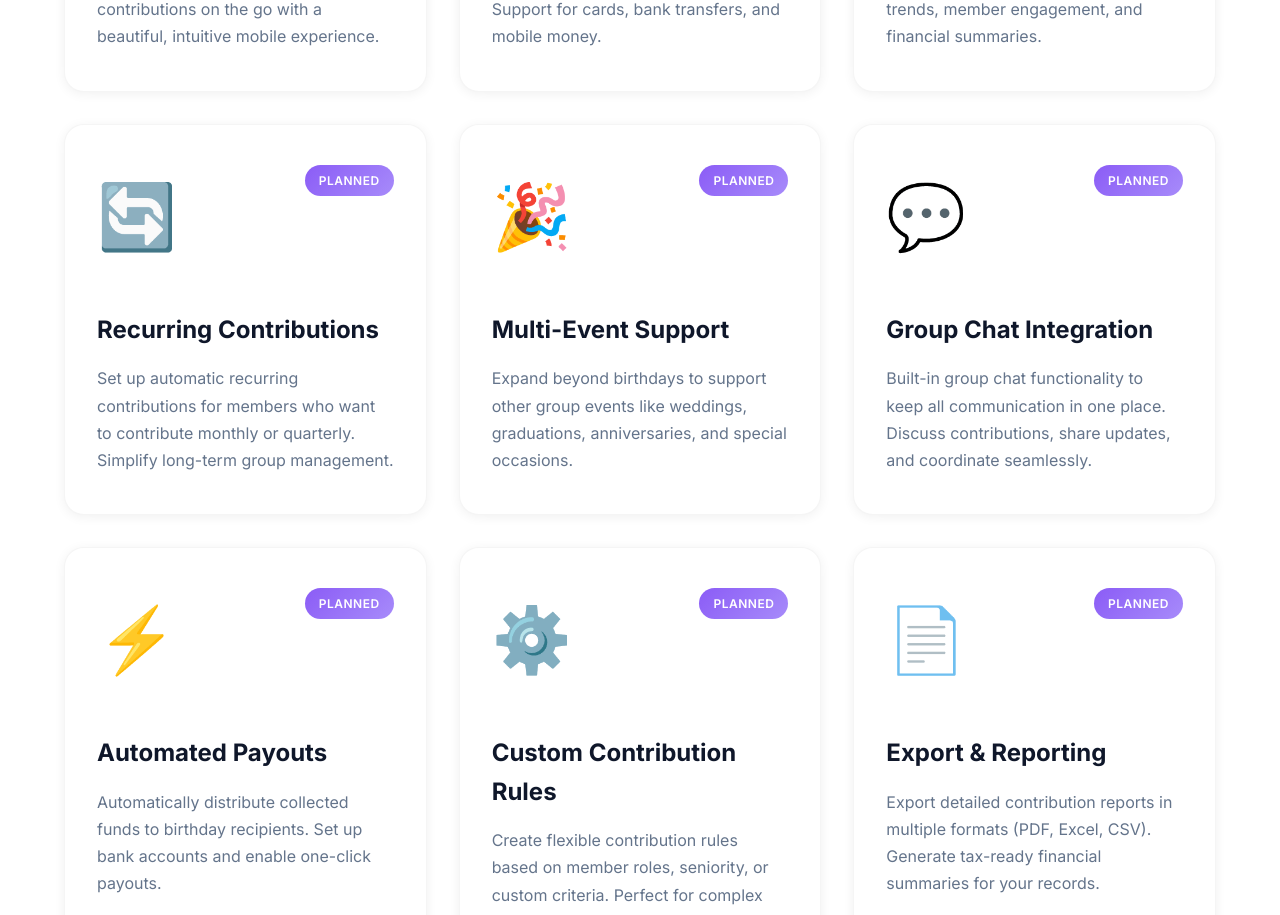
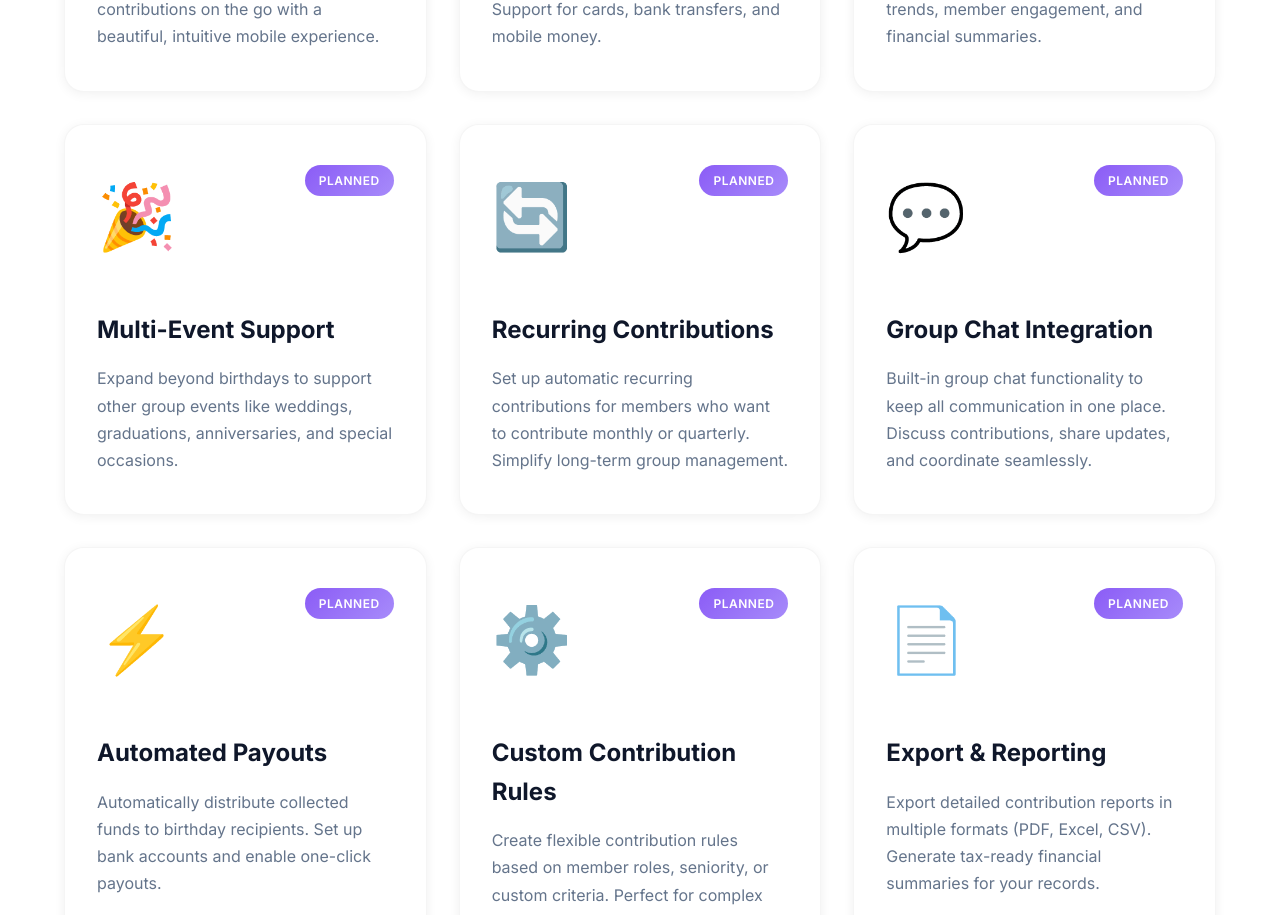
Before and after one commit to chinazaaa/groupfund-website, a React (Vite) app: page /coming-soon-features in a window 1280 px wide. Shown: the part 1137-2052 px from the top of the page. Built offline with nearby package versions, Linux system fonts and the light colour scheme; no server answers.

Commit message:
Update ComingSoonFeaturesPage.jsx

```diff
--- a/src/pages/ComingSoonFeaturesPage.jsx
+++ b/src/pages/ComingSoonFeaturesPage.jsx
@@ -27,16 +27,16 @@ export default function ComingSoonFeaturesPage() {
       statusColor: "purple"
     },
     {
-      title: "Recurring Contributions",
-      description: "Set up automatic recurring contributions for members who want to contribute monthly or quarterly. Simplify long-term group management.",
-      icon: "🔄",
+      title: "Multi-Event Support",
+      description: "Expand beyond birthdays to support other group events like weddings, graduations, anniversaries, and special occasions.",
+      icon: "🎉",
       status: "Planned",
       statusColor: "purple"
     },
     {
-      title: "Multi-Event Support",
-      description: "Expand beyond birthdays to support other group events like weddings, graduations, anniversaries, and special occasions.",
-      icon: "🎉",
+      title: "Recurring Contributions",
+      description: "Set up automatic recurring contributions for members who want to contribute monthly or quarterly. Simplify long-term group management.",
+      icon: "🔄",
       status: "Planned",
       statusColor: "purple"
     },
```
